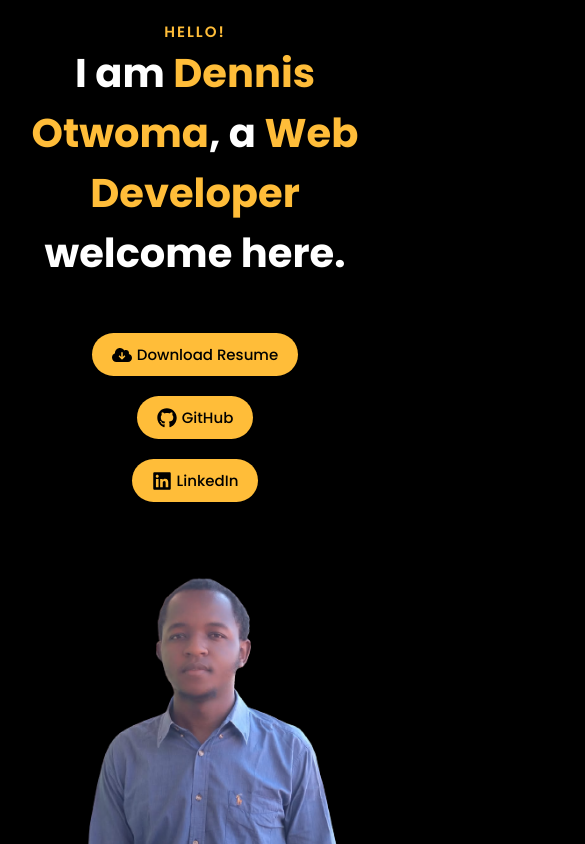
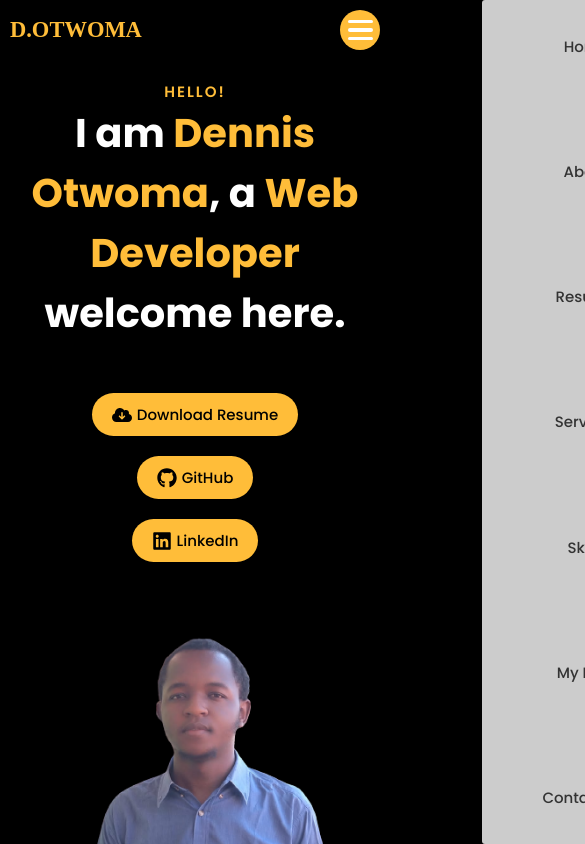
Before and after one commit to codeme254/my-portfolio-site, a React (Create React App) app: page / in a window 390 px wide. Shown: the top 844 px of the page, 585 px wide, since content can reach past the window. Built offline with nearby package versions, Linux system fonts and the light colour scheme; a web font is replaced by a local one.

Commit message:
responsiveness and the hamburger menu

```diff
--- a/src/App.css
+++ b/src/App.css
@@ -76,7 +76,7 @@ body {
   display: flex;
   align-items: center;
   padding: 0 var(--padding-side-match);
-  display: none;
+  /*display: none;*/
   /*background-color: var(--color-black-light);*/
 }
 
@@ -234,7 +234,74 @@ body {
   align-items: center;
 }
 
+.hamburger{
+  border: none;
+  outline: none;
+  z-index: 3000;
+  --size: 4rem;
+  width: var(--size);
+  height: var(--size);
+  border-radius: 50%;
+  background-color: var(--color-primary);
+  display: flex;
+  flex-direction: column;
+  justify-content: center;
+  align-items: center;
+  padding: 10px;
+}
+
+.hamburger >*:not(:last-child){
+  margin-bottom: 5px;
+}
+
+.hamburger__line{
+  width: 25px;
+  height: 4px;
+  background-color: var(--color-primary);
+  background-color: var(--color-white);
+  border-radius: 100px;
+}
+
 @media screen and (max-width: 600px) {
+  .header{
+    padding: 1rem;
+    position: relative;
+  }
+
+  .header__nav{
+    position: absolute;
+    top: 0;
+    right: 0;
+    height: 100vh;
+    background-color: #ccc;
+    padding: 2rem 4rem;
+    z-index: 1000;
+    border-radius: 3px;
+    transform: translateX(300px);
+    transition: all .5s ease;
+  }
+
+  .nav__active{
+    transform: translateX(0);
+  }
+
+  .header__nav--list{
+    height: 100%;
+    flex-direction: column;
+    box-shadow: 2rem 2rem -2rem #fff;
+  }
+
+  .header__nav--list >*:not(:last-child){
+    flex-direction: column;
+    margin-bottom: auto;
+    display: block;
+    /*border: 2px solid red;*/
+  }
+
+  .header__nav--list-item a{
+    color: #333!important;
+  }
+
   .home {
     flex-direction: column;
     padding: 2rem 0.5rem;
@@ -762,12 +829,16 @@ body {
   .time-card {
     width: 100%;
   }
+
+  .time-card__year {
+    font-size: 2rem;
+  }
 }
 /* end of timeline/resume section */
 
 /* Repos and connection section */
 .repos-connect-section {
-  margin: 3rem;
+  margin: 3rem 0;
   padding: 1rem 5rem;
 
   display: flex;
@@ -941,12 +1012,38 @@ body {
     margin-bottom: 5rem;
   }
 
+  .repos__container {
+    display: flex;
+    flex-direction: column;
+    width: 100%;
+    padding: .5rem;
+  }
+
   .repo {
     width: 100%;
   }
 
   .repo__icon {
     display: none;
+  }
+
+  .social svg{
+    --size: 3rem;
+  }
+
+  .social{
+    overflow: scroll;
+    width: 90vw;
+    margin: 1rem auto;
+  }
+
+  .social::webkit-scrollbar-track{
+    background-color: #333;
+  }
+
+  .section-connect-image{
+    width: 90vw;
+    margin: 2rem auto;
   }
 }
 /* End of Repos and connection section */
@@ -1084,10 +1181,28 @@ body {
   .friends--container {
     padding: 0.5rem;
     max-width: 100vw;
+    display: flex;
+    flex-direction: column;
   }
 
   .friend {
     width: 100%;
+  }
+
+  .friend__header{
+    flex-direction: column;
+    justify-content: center;
+    align-items: center;
+  }
+
+  .friend__name{
+    text-align: center;
+    margin-bottom: 1rem;
+
+  }
+
+  .friend__description{
+    text-align: left;
   }
 }
 /* End of Friends section */
--- a/src/Header/Header.jsx
+++ b/src/Header/Header.jsx
@@ -1,13 +1,20 @@
-import React from 'react';
+import React, {useRef, useState} from 'react';
 
 const Header = () => {
+	const [isActive, setIsActive] = useState(false);
+	const navRef = useRef(null);
+	const handleClick = () => {
+		setIsActive(!isActive);
+
+		isActive ? navRef.current.classList.add('nav__active'): navRef.current.classList.remove('nav__active');
+	}
 	return(
 		<header className="header">
 			<a href="/" className="header__logo">
 				<h2>d.otwoma</h2>
 			</a>
 
-			<nav className="header__nav">
+			<nav className="header__nav" ref = {navRef}>
 				<ol className="header__nav--list">
 					<li className="header__nav--list-item"> <a href="/">home</a> </li>
 					<li className="header__nav--list-item"> <a href="/">about</a> </li>
@@ -18,6 +25,11 @@ const Header = () => {
 					<li className="header__nav--list-item"> <a href="/">contact me</a> </li>
 				</ol>
 			</nav>
+			<button className="hamburger" onClick = {handleClick}>
+				<div className="hamburger__line"></div>
+				<div className="hamburger__line"></div>
+				<div className="hamburger__line"></div>
+			</button>
 		</header>
 	)
 }
--- a/src/ReposConnect/ReposConnect.jsx
+++ b/src/ReposConnect/ReposConnect.jsx
@@ -56,7 +56,7 @@ const ReposConnect = () => {
             </div>
             <div className="social">
               <Github />
-              <p className="social-__text">https://github.com/codeme254</p>
+              <p className="social-__text"> https://github.com/codeme254</p>
             </div>
             <div className="social">
               <Facebook />
```
